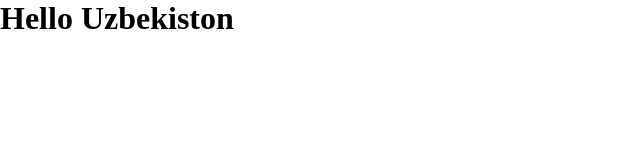
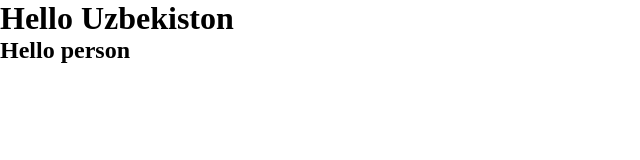
Before and after one commit to Barat-Tojiyev/xayr, a plain HTML site: page index.html in a window 1280 px wide. Shown: the whole page, without its empty margins (0-640 px from the left). Drawn offline with Linux system fonts and the light colour scheme.

Commit message:
person branch qushimcha qushdi

```diff
--- a/index.html
+++ b/index.html
@@ -9,6 +9,7 @@
 </head>
 <body>
     <h1>Hello Uzbekiston</h1>
+    <h2>Hello person</h2>
 </body>
 <script src="./script.js"></script>
 </html>
```
